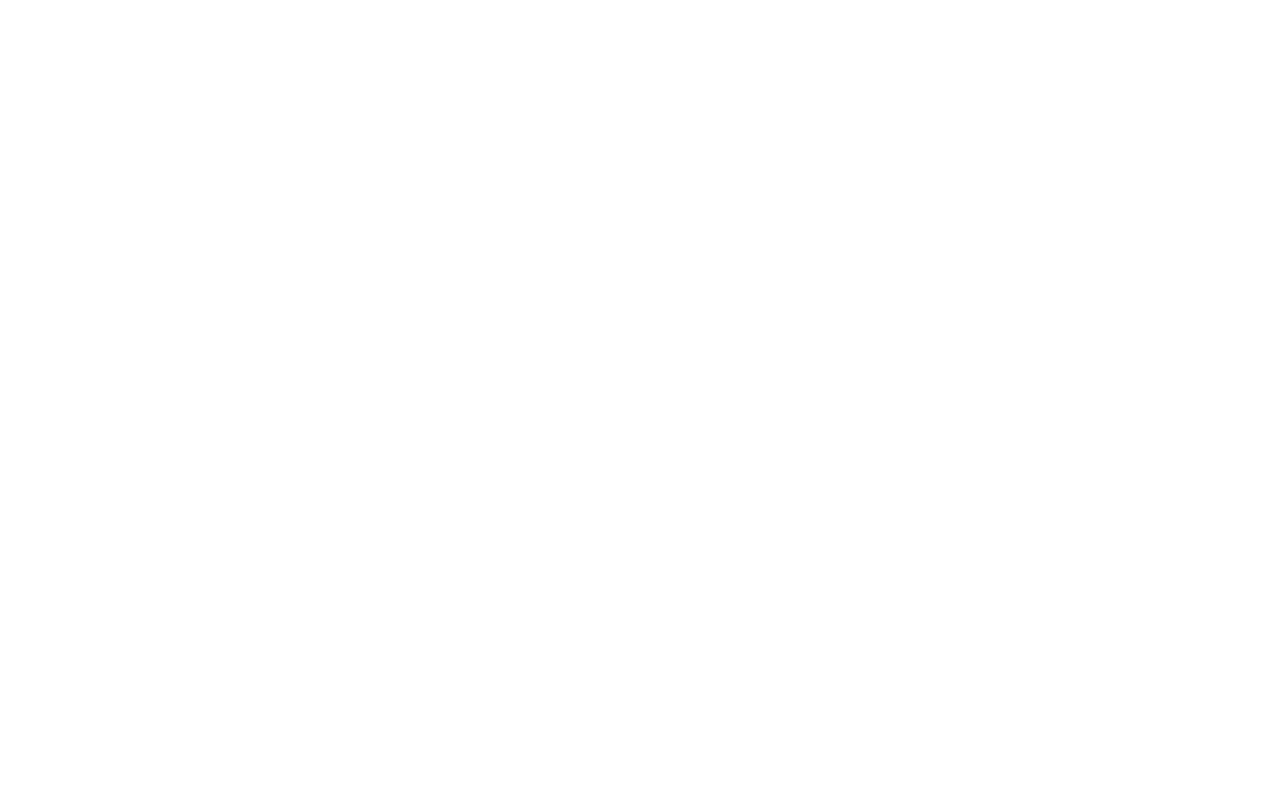
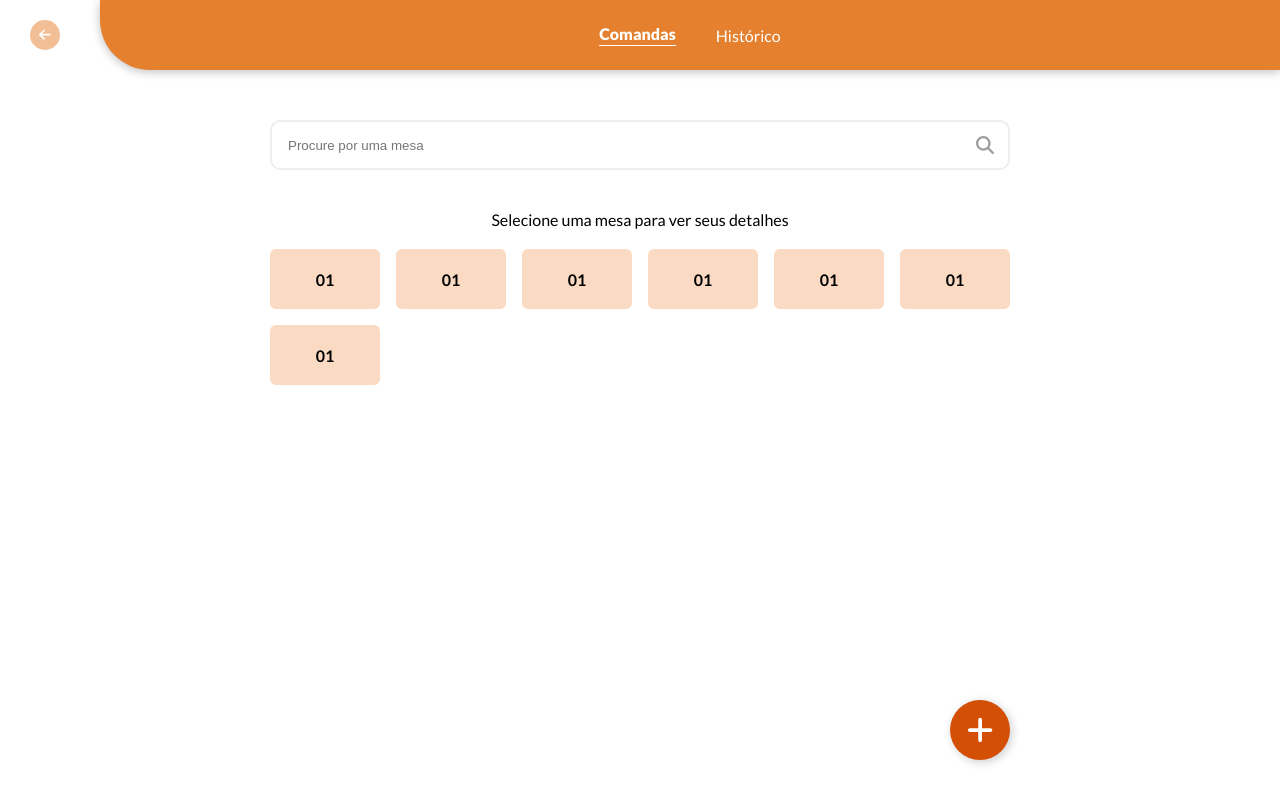
Before and after one commit to Calebe-Fernandes/sistema-de-comandas, a React (Create React App) app in the folder frontend/: page /comandas in a window 1280 px wide. Before the commit this address had no page. Built offline with nearby package versions, Linux system fonts and the light colour scheme.

Commit message:
Criação da tela de Comandas Abertas e adição de ícones do Font Awesome

```diff
--- a/frontend/package.json
+++ b/frontend/package.json
@@ -3,6 +3,9 @@
   "version": "0.1.0",
   "private": true,
   "dependencies": {
+    "@fortawesome/fontawesome-svg-core": "^6.1.1",
+    "@fortawesome/free-solid-svg-icons": "^6.1.1",
+    "@fortawesome/react-fontawesome": "^0.1.18",
     "@testing-library/jest-dom": "^5.16.4",
     "@testing-library/react": "^13.1.1",
     "@testing-library/user-event": "^13.5.0",
--- /dev/null
+++ b/frontend/src/pages/Comandas/index.tsx
@@ -0,0 +1,72 @@
+import React from "react";
+import { useNavigate } from "react-router";
+import { FontAwesomeIcon } from '@fortawesome/react-fontawesome';
+import { faMagnifyingGlass, faArrowLeft, faPlus } from '@fortawesome/free-solid-svg-icons'
+import './styles.scss';
+
+const Comandas: React.FC = () => {
+  // const openCommands = [1, 2, 3, 4, 5, 11, 12];
+
+  const navigate = useNavigate();
+
+  const navigateToHome = () => {
+    navigate("/");
+  };
+
+  return(
+    <>
+      <header>
+        <button className="go-back-button" onClick={navigateToHome}>
+          <FontAwesomeIcon icon={faArrowLeft} className="go-back-button-icon"/>
+        </button>
+
+        <div className="links-container">
+          <a href=""className="active">Comandas</a>
+          <a href="">Histórico</a>
+        </div>
+      </header>
+      <body className="command-container">
+        <div className="search">
+          <FontAwesomeIcon icon={faMagnifyingGlass} className="search-icon"/>
+          <input
+            className="search-input"
+            placeholder="Procure por uma mesa"
+            type="text"
+            list=""
+          ></input>
+        </div>
+        <datalist></datalist>
+        <p>Selecione uma mesa para ver seus detalhes</p>
+
+        <div className="open-commands">
+          <div className="open-command">
+            01
+          </div>
+          <div className="open-command">
+            01
+          </div>
+          <div className="open-command">
+            01
+          </div>
+          <div className="open-command">
+            01
+          </div>
+          <div className="open-command">
+            01
+          </div>
+          <div className="open-command">
+            01
+          </div>
+          <div className="open-command">
+            01
+          </div>
+        </div>
+        <button className="add-button">
+          <FontAwesomeIcon icon={faPlus} className="add-button-icon"/>
+        </button>
+      </body>
+    </>
+  )
+}
+
+export default Comandas;
--- /dev/null
+++ b/frontend/src/pages/Comandas/styles.scss
@@ -0,0 +1,125 @@
+header {
+  display: flex;
+  align-items: center;
+  padding-bottom: 50px;
+
+  .go-back-button {
+    min-width: 30px;
+    height: 30px;
+    border-radius: 100px;
+    background: var(--medium-light-orange);
+    margin: 0 40px 0 30px;
+
+    .go-back-button-icon {
+      color: var(--white);
+    }
+
+    &:hover{
+      background: var(--regular-orange);
+    }
+  }
+
+  .links-container {
+    background: var(--regular-orange);
+    display: flex;
+    align-items: center;
+    justify-content: center;
+    gap: 40px;
+    height: 70px;
+    box-shadow: 0px 2px 10px rgba(0, 0, 0, 0.25);
+    border-radius: 0px 0px 0px 50px;
+    width: 100%;
+
+    a {
+      font-size: 16px;
+      color: var(--white);
+    }
+
+    a.active {
+      font-weight: 800;
+      border-bottom:1px solid var(--white);
+      padding-bottom:2px;
+    }
+  }
+}
+
+.command-container {
+  max-width: 800px;
+  min-height: calc(100vh - 120px);
+  margin: 0 auto;
+  padding: 0 30px;
+  position: relative;
+
+  p {
+    margin: 40px 0 20px;
+    text-align: center;
+  }
+
+  .search {
+    position: relative;
+
+    .search-icon {
+      position: absolute;
+      top: 16px;
+      right: 16px;
+      font-size: 18px;
+      color:  var(--medium-grey);
+    }
+
+    .search-input {
+      width: 100%;
+      height: 50px;
+      border-radius: 10px;
+      border: 2px solid var(--light-grey);
+      padding: 0 16px;
+    }
+  }
+
+  .open-commands {
+    display: grid;
+    grid-gap: 16px;
+    grid-template-columns: repeat(auto-fit, minmax(100px, 1fr));
+
+    .open-command {
+      display: flex;
+      align-items: center;
+      justify-content: center;
+      height: 60px;
+      border-radius: 6px;
+      font-weight: 600;
+      background: var(--light-orange);
+      transition: all 300ms;
+
+      &:hover {
+        background: var(--medium-light-orange);
+        transition: all 300ms;
+      }
+    }
+  }
+
+  .add-button {
+    position: absolute;
+    bottom: 40px;
+    right: 30px;
+    display: flex;
+    align-items: center;
+    justify-content: center;
+    background: var(--dark-orange);
+    box-shadow: 2px 2px 10px rgba(0, 0, 0, 0.2);
+    width: 60px;
+    height: 60px;
+    border-radius: 100px;
+    transition: all 300ms;
+
+    .add-button-icon {
+      font-size: 30px;
+      color: var(--white);
+    }
+
+    &:hover{
+      bottom: 50px;
+      transition: all 300ms;
+      background: var(--dark-orange-hover);
+    }
+  }
+}
--- a/frontend/src/pages/index.ts
+++ b/frontend/src/pages/index.ts
@@ -1,3 +1,4 @@
 import Home from "./Home";
+import Comandas from "./Comandas";
 
-export { Home };
+export { Home, Comandas };
--- a/frontend/src/routes.tsx
+++ b/frontend/src/routes.tsx
@@ -1,13 +1,14 @@
 import React from 'react'
 import { Routes, Route } from "react-router-dom";
 
-import { Home } from './pages';
+import { Home, Comandas } from './pages';
 
 const Router = () => {
 
   return (
     <Routes>
       <Route path="/" element={<Home/>}/>
+      <Route path="/comandas" element={<Comandas/>}/>
     </Routes>
   );
 };
```
Also changed, not shown: 1 other file (tests, documents, lock files or other folders).
